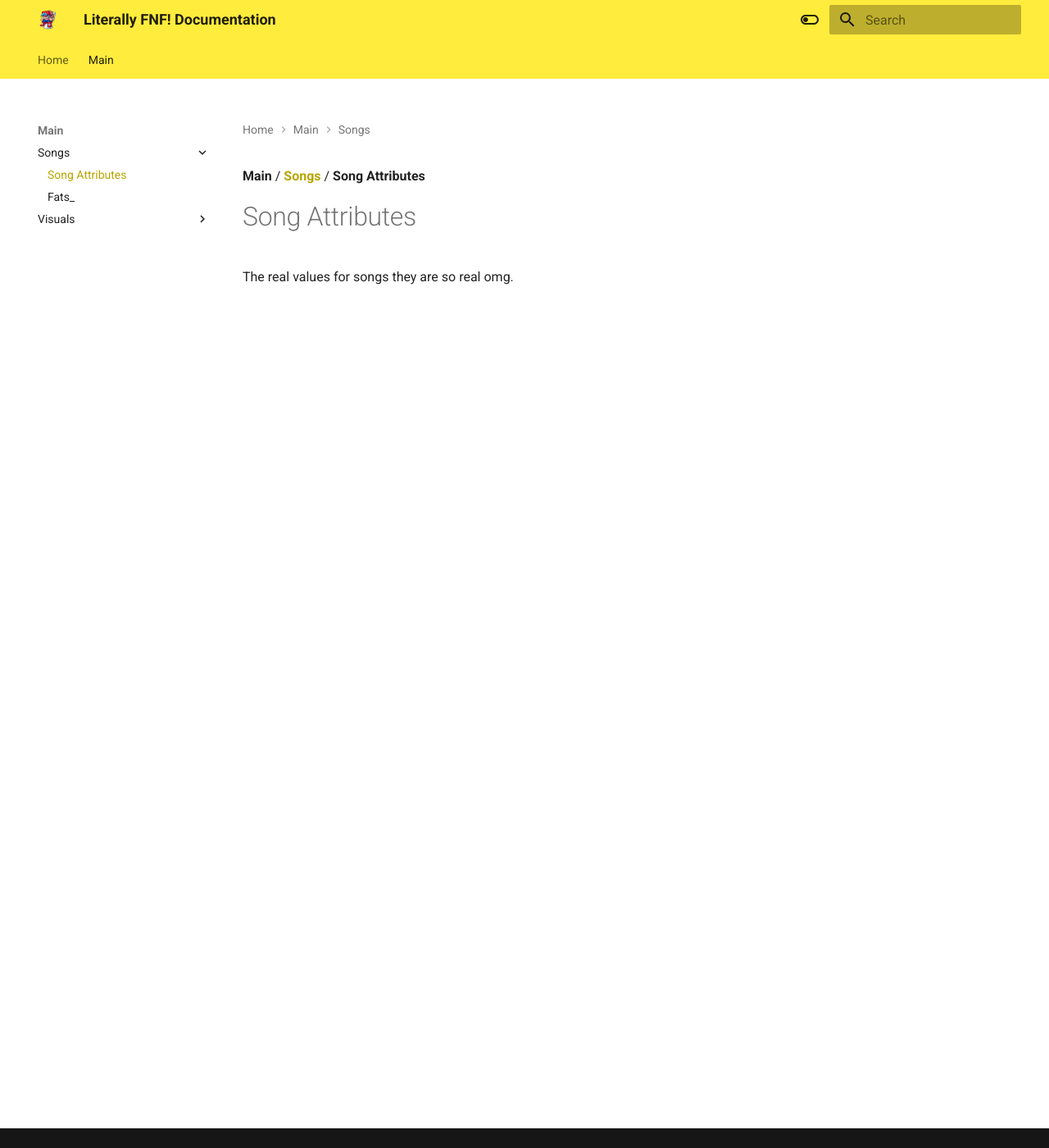
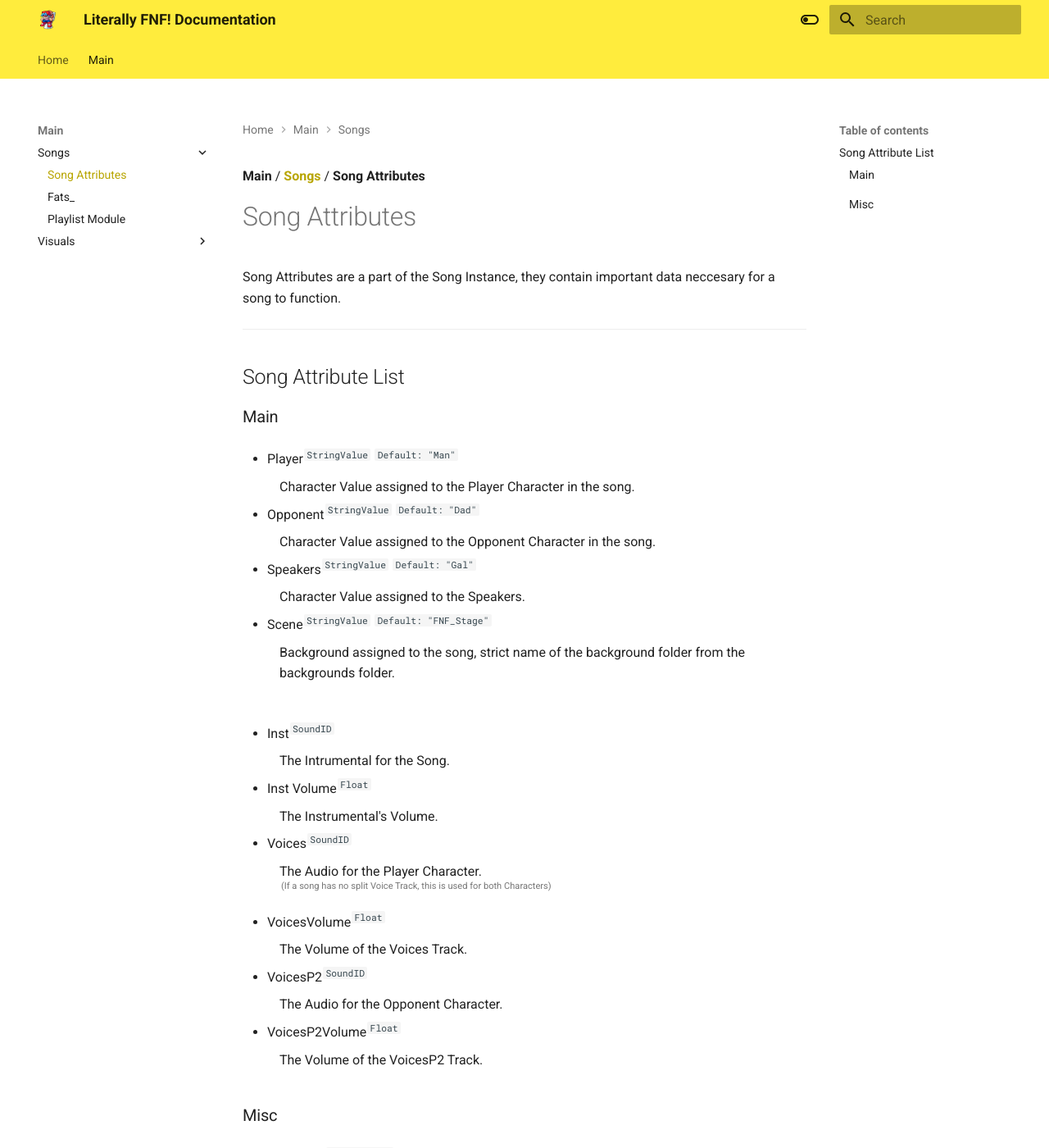
Before and after one commit to toad4085/Literally-FNF-Documentation, an MkDocs documentation site: the page built from docs/main/songs/song_attributes.md, in a window 1280 px wide and 1400 px high. Shown: the whole window at 82% size. Built offline with MkDocs 1.6.1 and Material for MkDocs 9.7.7, drawn with Linux system fonts in a browser that asks for light colours; some of the changed text lies outside the part shown.

Commit message:
Add Playlist Page & Partial Song Attributes Page

```diff
--- a/docs/main/songs/song_attributes.md
+++ b/docs/main/songs/song_attributes.md
@@ -2,4 +2,67 @@
 
 # Song Attributes
 
-The real values for songs they are so real omg.
+Song Attributes are a part of the Song Instance, they contain important data neccesary for a song to function.
+
+---
+
+## Song Attribute List
+
+### Main
+
+* Player<sup>`StringValue`</sup> <sup> `Default: "Man"` </sup> <br><div style="padding-left: 15px;">
+    Character Value assigned to the Player Character in the song.
+</div>
+
+* Opponent<sup>`StringValue`</sup> <sup> `Default: "Dad"` </sup> <br><div style="padding-left: 15px;">
+    Character Value assigned to the Opponent Character in the song.
+</div>
+
+* Speakers<sup>`StringValue`</sup> <sup> `Default: "Gal"` </sup> <br><div style="padding-left: 15px;">
+    Character Value assigned to the Speakers.
+</div>
+
+* Scene<sup>`StringValue`</sup> <sup> `Default: "FNF_Stage"` </sup> <br><div style="padding-left: 15px;">
+    Background assigned to the song, strict name of the background folder from the backgrounds folder.
+</div>
+
+###
+
+* Inst<sup>`SoundID`</sup><br><div style="padding-left: 15px;">
+The Intrumental for the Song.
+</div>
+
+* Inst Volume<sup>`Float`</sup><br><div style="padding-left: 15px;">
+The Instrumental's Volume.
+</div>
+
+* Voices<sup>`SoundID`</sup><br><div style="padding-left: 15px;">
+The Audio for the Player Character.<br>
+<sup><sup><span style="color: #777777;">(If a song has no split Voice Track, this is used for both Characters)</div></sup></sup>
+</span>
+
+* VoicesVolume<sup>`Float`</sup><br><div style="padding-left: 15px;">
+The Volume of the Voices Track.
+</div>
+
+* VoicesP2<sup>`SoundID`</sup><br><div style="padding-left: 15px;">
+The Audio for the Opponent Character.
+</div>
+
+* VoicesP2Volume<sup>`Float`</sup><br><div style="padding-left: 15px;">
+The Volume of the VoicesP2 Track.
+</div>
+
+### Misc
+
+* ModChart<sup>`StringValue`</sup></sup> <br><div style="padding-left: 15px;">
+    Unknown
+</div>
+
+* SongKey<sup>`StringValue`</sup><br><div style="padding-left: 15px;">
+    Unknown
+</div>
+
+* NoteStyle<sup>`StringValue`</sup></sup> <sup> `Default: "Default"` </sup> <br><div style="padding-left: 15px;">
+Determines which note style the song should use.
+</div>
--- a/mkdocs.yml
+++ b/mkdocs.yml
@@ -44,6 +44,8 @@ nav:
         - main/songs/song_attributes.md
       - Fats_:
         - main/songs/fats.md
+      - Playlist Module:
+        - main/songs/playlist.md
     - Visuals:
       - main/visuals.md
       - Entities:
```
Also changed, not shown: docs/index.md (+2 -0 lines), docs/main/songs.md (+4 -4 lines), docs/main/songs/fats.md (+12 -0 lines), docs/main/songs/playlist.md (added, +5 -0 lines).
